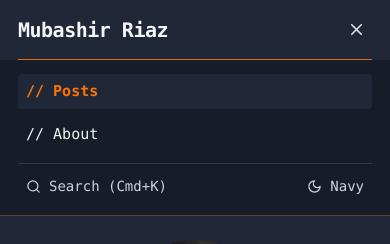
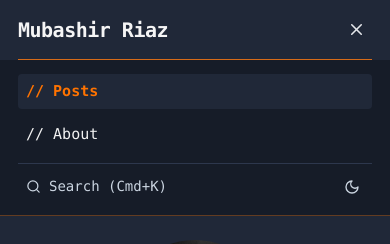
Before and after one commit to mubashir-riaz/portfolio, a React (Vite) app: page / in a window 390 px wide. Both pictures are taken after a click on the button 356 px from the left and 29 px from the top of the page. Shown: the top 244 px of the page. Built offline with nearby package versions, Linux system fonts and the light colour scheme.

Commit message:
remove oled theme and display only icon in mobile theme toggle

```diff
--- a/Portfolio.jsx
+++ b/Portfolio.jsx
@@ -294,15 +294,11 @@ export default function Portfolio() {
   // Mobile Navigation Menu State
   const [mobileMenuOpen, setMobileMenuOpen] = useState(false);
 
-  // Theme Mode: 'navy' (#202838), 'oled' (#0b0f17), 'paper' (#f4f1ea)
+  // Theme Mode: 'navy' (normal #202838) and 'paper' (white #f4f1ea)
   const [theme, setTheme] = useState('navy');
 
   const toggleTheme = () => {
-    setTheme((prev) => {
-      if (prev === 'navy') return 'oled';
-      if (prev === 'oled') return 'paper';
-      return 'navy';
-    });
+    setTheme((prev) => (prev === 'navy' ? 'paper' : 'navy'));
   };
 
   // Keyboard shortcut Ctrl+K / Cmd+K
@@ -355,18 +351,6 @@ export default function Portfolio() {
   }, [selectedPostId]);
 
   const themeClasses = useMemo(() => {
-    if (theme === 'oled') {
-      return {
-        bg: 'bg-[#0b0f17]',
-        text: 'text-[#f2f2f2]',
-        navLogo: 'text-[#f5f5f5]',
-        headline: 'text-[#f5f5f5]',
-        desc: 'text-[#e0e0e0]',
-        meta: 'text-[#94a3b8]',
-        border: 'border-[#d66b18]',
-        postTitle: 'text-[#ff7300]',
-      };
-    }
     if (theme === 'paper') {
       return {
         bg: 'bg-[#f4f1ea]',
@@ -463,7 +447,7 @@ export default function Portfolio() {
               onClick={toggleTheme}
               aria-label="Toggle Theme"
               className="text-white hover:text-[#ff7300] transition-colors p-1.5"
-              title={`Theme: ${theme} (Click to switch)`}
+              title={theme === 'paper' ? 'Switch to Normal Theme' : 'Switch to White Theme'}
             >
               {theme === 'paper' ? <Sun size={16} className="text-[#d66b18]" /> : <Moon size={16} />}
             </button>
@@ -542,10 +526,11 @@ export default function Portfolio() {
 
               <button
                 onClick={toggleTheme}
-                className="flex items-center gap-2 text-[#cbd5e1] hover:text-[#ff7300] py-1"
+                aria-label="Toggle Theme"
+                className="flex items-center text-[#cbd5e1] hover:text-[#ff7300] py-1 px-1"
+                title={theme === 'paper' ? 'Switch to Normal Theme' : 'Switch to White Theme'}
               >
-                {theme === 'paper' ? <Sun size={15} className="text-[#d66b18]" /> : <Moon size={15} />}
-                <span className="capitalize">{theme}</span>
+                {theme === 'paper' ? <Sun size={16} className="text-[#d66b18]" /> : <Moon size={16} />}
               </button>
             </div>
           </div>
```
